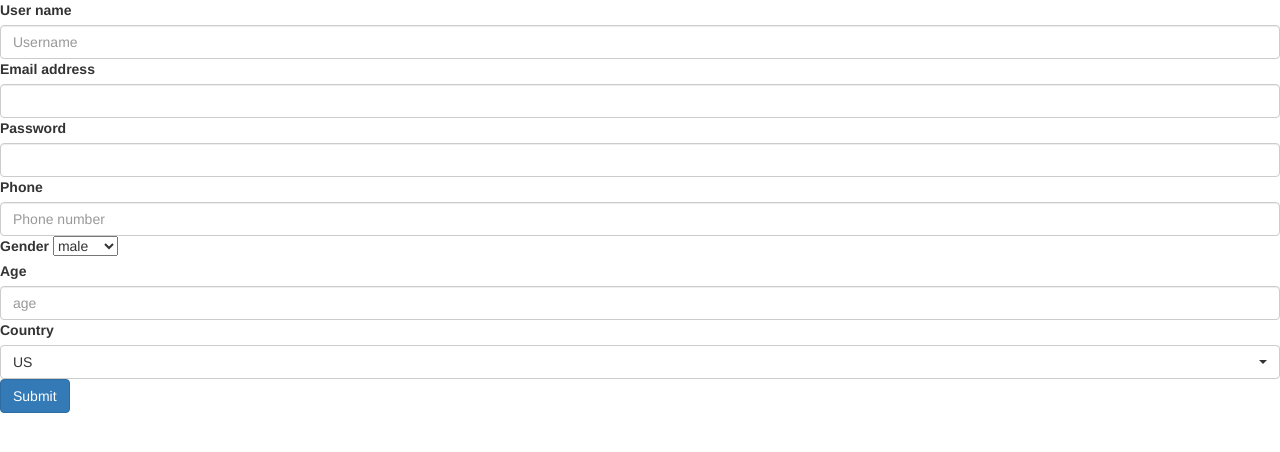
After one commit to coolestjj/CS411Project, a Django app: page /register/ in a window 1280 px wide. The commit adds this page. Shown: the top 452 px of the page. Run offline with Django 4.2, Linux system fonts and the light colour scheme; some libraries are stand-ins or nearby versions.

Commit message:
register page, add user

```diff
--- /dev/null
+++ b/myapp/templates/register.html
@@ -0,0 +1,72 @@
+<!doctype html>
+<html lang="en">
+<head>
+    <!-- Required meta tags -->
+    <meta charset="utf-8">
+    <meta name="viewport" content="width=device-width, initial-scale=1">
+    <!-- jquery -->
+    <script src="http://cdn.staticfile.org/jquery/2.1.1/jquery.min.js" type="text/javascript"></script>
+    <!-- bootstrap -->
+    <link href="http://cdn.staticfile.org/twitter-bootstrap/3.3.1/css/bootstrap.min.css" rel="stylesheet">
+    <script src="http://cdn.staticfile.org/twitter-bootstrap/3.3.1/js/bootstrap.min.js" type="text/javascript"></script>
+    <!-- bootstrap-select -->
+    <link rel="stylesheet"
+          href="https://cdnjs.cloudflare.com/ajax/libs/bootstrap-select/1.12.4/css/bootstrap-select.min.css">
+    <script src="https://cdnjs.cloudflare.com/ajax/libs/bootstrap-select/1.12.4/js/bootstrap-select.min.js"></script>
+    <title>Register</title>
+</head>
+<body>
+<form action="" method="POST">
+    {% csrf_token %}
+    <div class="mb-3">
+        <label class="form-label">User name</label>
+        <input type="text" class="form-control" placeholder="Username" aria-label="Username"
+               aria-describedby="basic-addon1" name="username">
+    </div>
+    <div class="mb-3">
+        <label for="exampleInputEmail1" class="form-label">Email address</label>
+        <input type="email" class="form-control" id="exampleInputEmail1"
+               aria-describedby="emailHelp" name="email">
+    </div>
+    <div class="mb-3">
+        <label for="exampleInputPassword1" class="form-label">Password</label>
+        <input type="password" class="form-control"
+               id="exampleInputPassword1" name="password">
+    </div>
+    <div class="mb-3">
+        <label class="form-label">Phone</label>
+        <input type="text" class="form-control" placeholder="Phone number" aria-label="Phone number"
+               aria-describedby="basic-addon1" name="phone">
+    </div>
+
+    <label class="form-label">Gender</label>
+    <select class="form-select" aria-label="Default select example" name="gender">
+        <option value="1">male</option>
+        <option value="2">female</option>
+    </select>
+
+    <div class="mb-3">
+        <label class="form-label">Age</label>
+        <input type="number" class="form-control" placeholder="age" aria-label="age"
+               aria-describedby="basic-addon1" name="age">
+    </div>
+
+    <label class="form-label">Country</label>
+    <select class="selectpicker show-tick form-control" data-live-search="true" name="country">
+        <option>US</option>
+        <option>CA</option>
+        <option>CN</option>
+        <option>N/A</option>
+    </select>
+    <button type="submit" class="btn btn-primary">Submit</button>
+</form>
+
+{% if success %}
+    <p>{{ success }}</p>
+{% endif %}
+{% if error %}
+    <p>{{ error }}</p>
+{% endif %}
+
+</body>
+</html>
--- a/myapp/urls.py
+++ b/myapp/urls.py
@@ -6,4 +6,5 @@ urlpatterns = [
     path('', views.home, name='home'),
     path('login/', views.login_, name='login'),
     path('personal/', views.personal, name='personal'),
+    path('register/', views.register, name='register'),
 ]
--- a/myapp/views.py
+++ b/myapp/views.py
@@ -1,7 +1,8 @@
 from django.db import connection
 from django.shortcuts import redirect
 from django.shortcuts import render
-
+import random
+import string
 
 # Create your views here.
 def home(request):
@@ -52,3 +53,36 @@ def personal(request):
         symptoms = cursor.fetchall()
 
     return render(request, 'personal.html', {'symptoms': symptoms, 'userInfo': userInfo})
+
+
+def register(request):
+    if request.method == "POST":
+        username = request.POST.get('username')
+        email = request.POST.get('email')
+        phone = request.POST.get('phone')
+        password = request.POST.get('password')
+        gender = request.POST.get('gender')
+        country = request.POST.get('country')
+        age = request.POST.get('age')
+
+        # Generate random user_id of 8 characters
+        all_chars = string.ascii_letters + string.digits
+        user_id = ''.join(random.choices(all_chars, k=8))
+
+        # Check if email already exists
+        with connection.cursor() as cursor:
+            cursor.execute("SELECT * FROM UserInfo WHERE email = %s", [email])
+            row = cursor.fetchone()
+            if row is not None:
+                return render(request, 'register.html', {'error': 'Email already exists!'})
+
+        # insert into UserInfo
+        with connection.cursor() as cursor:
+            cursor.execute(
+                "INSERT INTO UserInfo (user_id, username, email, phone, password, gender, country, age, role_id) "
+                "VALUES (%s, %s, %s, %s, %s, %s, %s, %s, 2)",
+                [user_id, username, email, phone, password, gender, country, age])
+
+        return render(request, 'register.html', {'success': 'Register successfully!'})
+    else:
+        return render(request, 'register.html')
```
Also changed, not shown: myapp/templates/home.html (+22 -3 lines), myapp/templates/login.html (+33 -9 lines), myapp/templates/personal.html (+41 -7 lines), README.md (added), db.sqlite3 (deleted).
